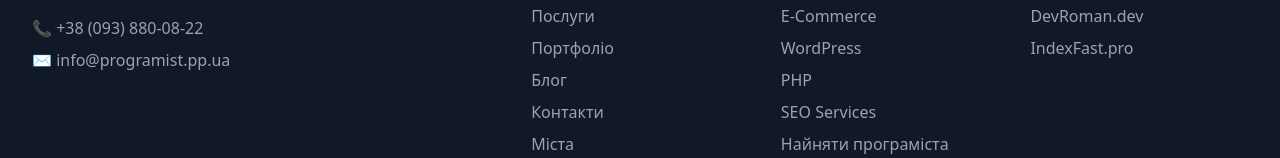
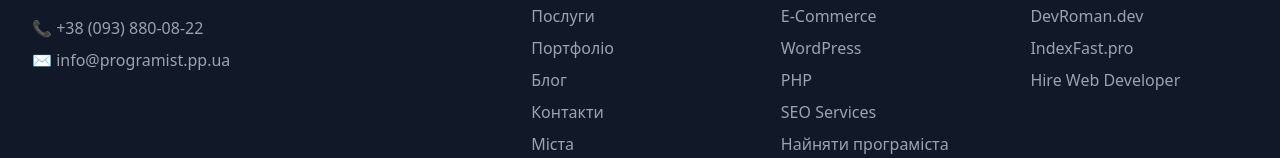
Before and after one commit to romanmatviy/programist.pp.ua, a Next.js app: page /ua/tech/laravel in a window 1280 px wide. Shown: the part 4448-4606 px from the top of the page. Built offline with nearby package versions, Linux system fonts and the light colour scheme.

Commit message:
feat: add Footer component with company links, services, and partner references

```diff
--- a/components/Footer.tsx
+++ b/components/Footer.tsx
@@ -147,6 +147,11 @@ export default function Footer({ lang, translations }: FooterProps) {
                   IndexFast.pro
                 </a>
               </li>
+              <li>
+                <a href="https://hire-web-developer.com" target="_blank" rel="noopener" className="text-gray-400 hover:text-white transition-colors">
+                  Hire Web Developer
+                </a>
+              </li>
             </ul>
           </div>
         </div>
```
